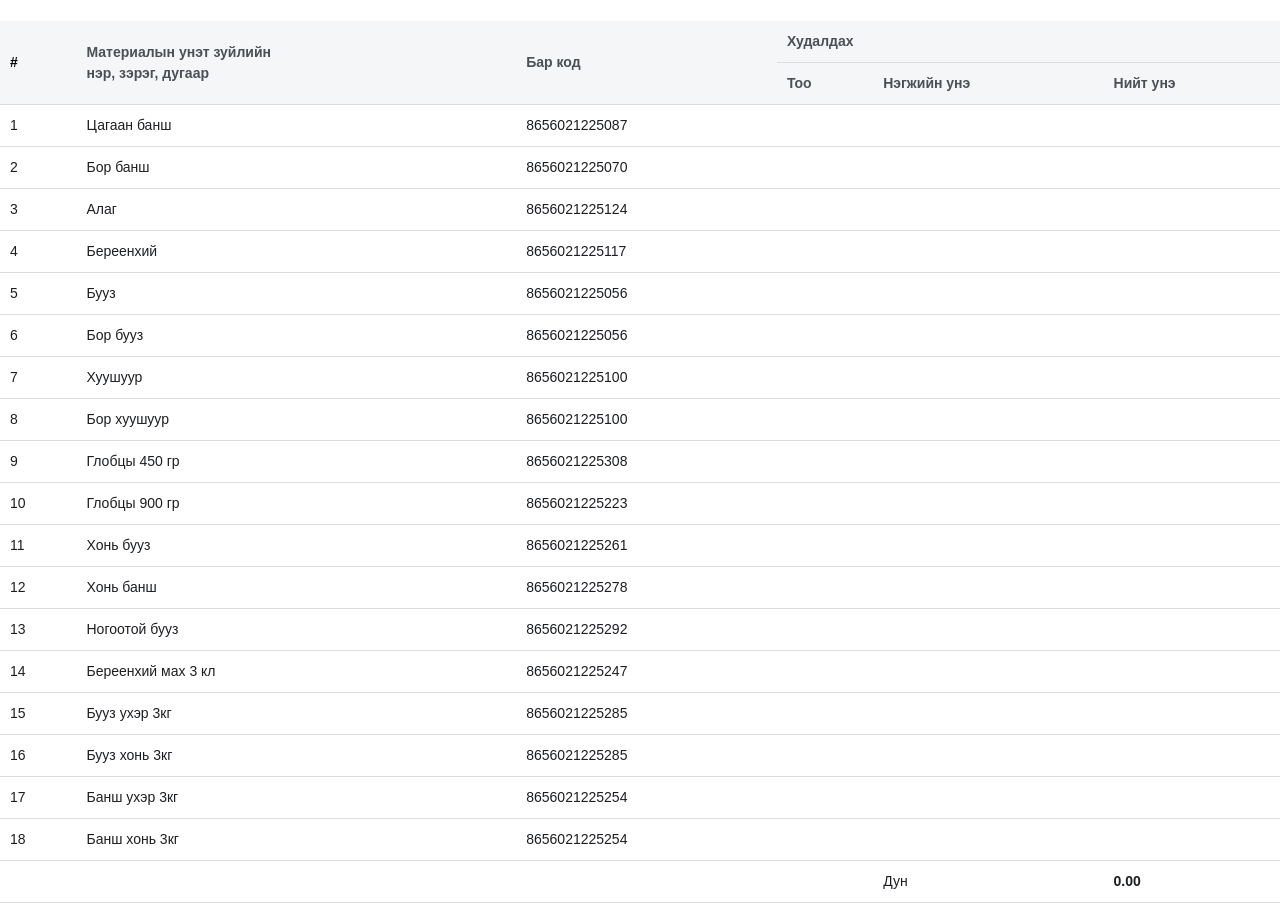
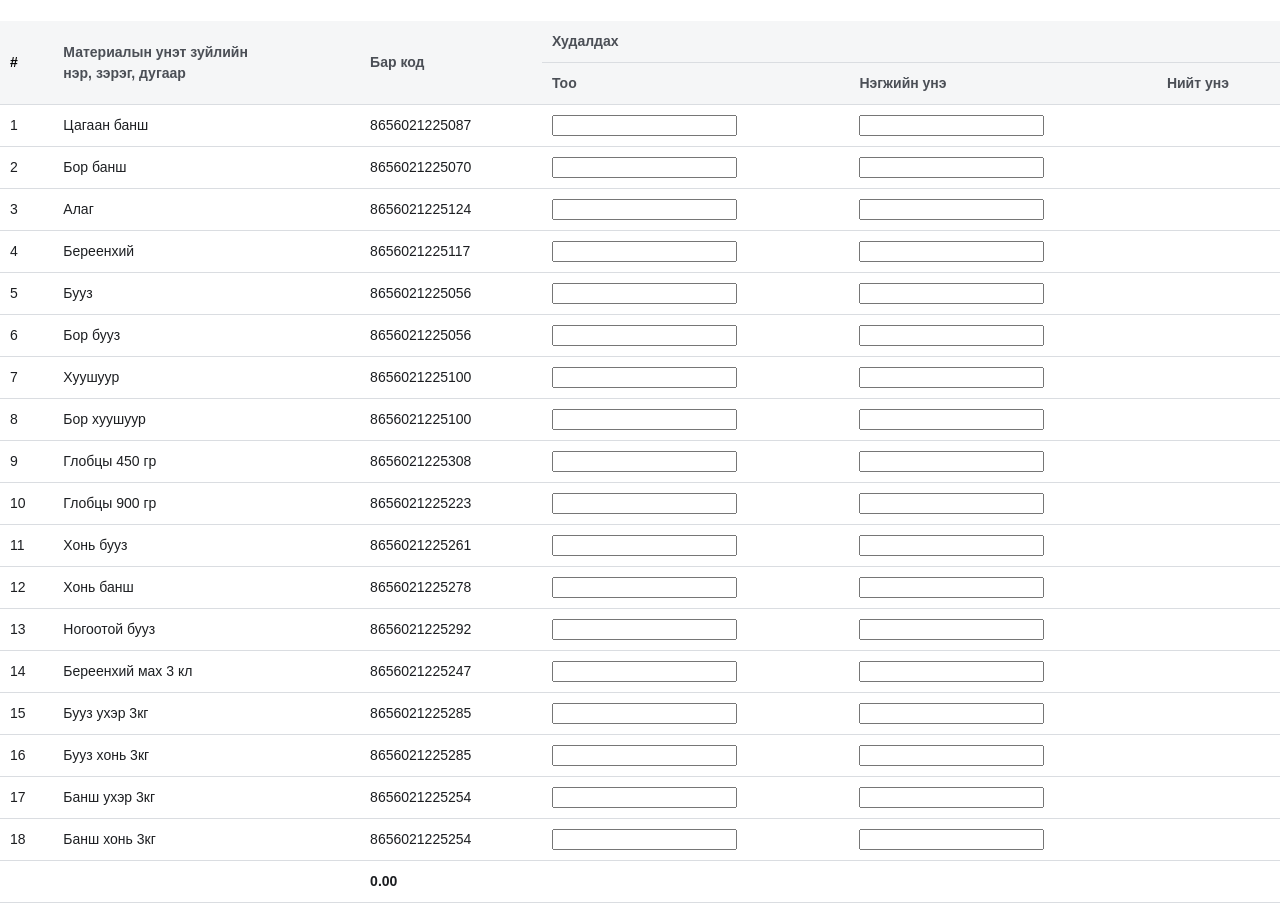
Before and after one commit to aliknds/remote-supply-chain-system, a plain HTML site: page table.html in a window 1280 px wide. Shown: the part 141-1064 px from the top of the page. Drawn offline with Linux system fonts and the light colour scheme.

Commit message:
minor changes

```diff
--- a/javascript.js
+++ b/javascript.js
@@ -1,6 +1,17 @@
 document.addEventListener('DOMContentLoaded', (event) => {
     var table = document.getElementById('data-table');
     var defaultUnitPrice = 14219.21;
+
+    var quantityInputs = table.querySelectorAll('.quantity');
+    var unitPriceInputs = table.querySelectorAll('.unit-price');
+
+    quantityInputs.forEach(input => input.addEventListener('input', updateTotal));
+    unitPriceInputs.forEach(input => {
+        input.addEventListener('input', function(event) {
+            updateTotal(event);
+            updateAllUnitPrices(event);
+        });
+    });
 
     // Attach event listener to all quantity and unit-price cells
     var editableCells = table.querySelectorAll('.quantity, .unit-price');
@@ -33,66 +44,40 @@ document.addEventListener('DOMContentLoaded', (event) => {
 
     // New function to update all unit prices
     function updateAllUnitPrices(e) {
-        var newUnitPrice = e.target.innerText;
-        var rows = table.getElementsByTagName('tr');
-
-        for (var i = 0; i < rows.length; i++) {
-            var unitPriceCell = rows[i].getElementsByClassName('unit-price')[0];
-            if (unitPriceCell) {
-                unitPriceCell.innerText = newUnitPrice;
+        var newUnitPrice = e.target.value;
+        unitPriceInputs.forEach(input => {
+            if(input !== e.target){
+                input.value = newUnitPrice;
+                var event = new Event('input');
+                input.dispatchEvent(event);
             }
-
-            // Manually call the updateTotal function for the row
-            var quantityCell = rows[i].getElementsByClassName('quantity')[0];
-            if (quantityCell) {
-                updateTotal({ target: quantityCell });
-            }
-        }
+        });
     }
 
     function updateTotal(e) {
-        // Get the row of the cell that was changed
-        var row = e.target.parentNode;
+        var row = e.target.parentNode.parentNode;
+        var quantityInput = row.querySelector('.quantity');
+        var unitPriceInput = row.querySelector('.unit-price');
+        var totalPriceCell = row.querySelector('.total-price');
 
-        // Get the quantity, unit price, and total price cells
-        var quantityCell = row.getElementsByClassName('quantity')[0];
-        var unitPriceCell = row.getElementsByClassName('unit-price')[0];
-        var totalPriceCell = row.getElementsByClassName('total-price')[0];
+        var quantity = quantityInput.value ? parseFloat(quantityInput.value) : 0;
+        var unitPrice = unitPriceInput.value ? parseFloat(unitPriceInput.value) : 0;
 
-        // Reset the background color of the cells
-        quantityCell.style.backgroundColor = '';
-        unitPriceCell.style.backgroundColor = '';
-
-        // Parse the quantity and unit price
-        var quantity = quantityCell.innerText ? parseFloat(quantityCell.innerText) : 0;
-        var unitPrice = unitPriceCell.innerText ? parseFloat(unitPriceCell.innerText) : 0;
-
-        // If quantity is entered and unit price is not present, set default unit price
-        if(quantity && !unitPriceCell.innerText){
-            unitPriceCell.innerText = defaultUnitPrice;
+        if(quantity && !unitPrice){
+            unitPriceInput.value = defaultUnitPrice;
             unitPrice = defaultUnitPrice;
-        } else if (!quantity || !unitPrice) {
-            quantityCell.innerText = '';
-            unitPriceCell.innerText = '';
-            totalPriceCell.innerText = ''; // Clear total if quantity or unit price is not valid
-            updateDun();
-            return;
         }
 
-        // Calculate the new total price
         var totalPrice = quantity * unitPrice;
-
-        // Update the total price cell
         if (!isNaN(totalPrice)) {
             totalPriceCell.innerText = totalPrice.toFixed(2);
         } else {
-            totalPriceCell.innerText = ''; // Show an empty string instead of NaN
+            totalPriceCell.innerText = '';
         }
 
         updateDun();
     }
 
-    // Calculate and update the Дун cell
     function updateDun() {
         var totalPriceCells = table.querySelectorAll('.total-price');
         var sum = 0;
@@ -104,12 +89,11 @@ document.addEventListener('DOMContentLoaded', (event) => {
             }
         });
 
-        // Get the Дун cell
         var dunCell = table.querySelector('tbody tr:last-child td:last-child strong');
-
-        // Update the Дун cell
         dunCell.innerText = sum.toFixed(2);
     }
+
+    quantityInputs.forEach(input => updateTotal({ target: input }));
 
     // Initialize the table
     updateDun();
--- a/table.html
+++ b/table.html
@@ -37,153 +37,150 @@
                     <td>1</td>
                     <td>Цагаан банш</td>
                     <td>8656021225087</td>
-                    <td class="quantity" contenteditable="true"></td>
-                    <td class="unit-price" contenteditable="true"></td>
+                    <td><input class="quantity" type="number"></td>
+                    <td><input class="unit-price" type="number"></td>
                     <td class="total-price"></td>
                 </tr>
                 <tr>
                     <td>2</td>
                     <td>Бор банш</td>
                     <td>8656021225070</td>
-                    <td class="quantity" contenteditable="true"></td>
-                    <td class="unit-price" contenteditable="true"></td>
+                    <td><input class="quantity" type="number"></td>
+                    <td><input class="unit-price" type="number"></td>
                     <td class="total-price"></td>
                 </tr>
                 <tr>
                     <td>3</td>
                     <td>Алаг</td>
                     <td>8656021225124</td>
-                    <td class="quantity" contenteditable="true"></td>
-                    <td class="unit-price" contenteditable="true"></td>
+                    <td><input class="quantity" type="number"></td>
+                    <td><input class="unit-price" type="number"></td>
                     <td class="total-price"></td>
                 </tr>
                 <tr>
                     <td>4</td>
                     <td>Береенхий</td>
                     <td>8656021225117</td>
-                    <td class="quantity" contenteditable="true"></td>
-                    <td class="unit-price" contenteditable="true"></td>
+                    <td><input class="quantity" type="number"></td>
+                 <td><input class="unit-price" type="number"></td>
                     <td class="total-price"></td>
                 </tr>
                 <tr>
                     <td>5</td>
                     <td>Бууз</td>
                     <td>8656021225056</td>
-                    <td class="quantity" contenteditable="true"></td>
-                    <td class="unit-price" contenteditable="true"></td>
+                    <td><input class="quantity" type="number"></td>
+                    <td><input class="unit-price" type="number"></td>
                     <td class="total-price"></td>
                 </tr>
                 <tr>
                     <td>6</td>
                     <td>Бор бууз</td>
                     <td>8656021225056</td>
-                    <td class="quantity" contenteditable="true"></td>
-                    <td class="unit-price" contenteditable="true"></td>
+                    <td><input class="quantity" type="number"></td>
+                    <td><input class="unit-price" type="number"></td>
                     <td class="total-price"></td>
                 </tr>
                 <tr>
                     <td>7</td>
                     <td>Хуушуур</td>
                     <td>8656021225100</td>
-                    <td class="quantity" contenteditable="true"></td>
-                    <td class="unit-price" contenteditable="true"></td>
+                    <td><input class="quantity" type="number"></td>
+                    <td><input class="unit-price" type="number"></td>
                     <td class="total-price"></td>
                 </tr>
                 <tr>
                     <td>8</td>
                     <td>Бор хуушуур</td>
                     <td>8656021225100</td>
-                    <td class="quantity" contenteditable="true"></td>
-                    <td class="unit-price" contenteditable="true"></td>
+                    <td><input class="quantity" type="number"></td>
+                    <td><input class="unit-price" type="number"></td>
                     <td class="total-price"></td>
                 </tr>
                 <tr>
                     <td>9</td>
                     <td>Глобцы 450 гр</td>
                     <td>8656021225308</td>
-                    <td class="quantity" contenteditable="true"></td>
-                    <td class="unit-price" contenteditable="true"></td>
-                    <td class="total-price"></td>
+                    <td><input class="quantity" type="number"></td>
+                    <td><input class="unit-price" type="number"></td>
+                 <td class="total-price"></td>
                 </tr>
                 <tr>
                     <td>10</td>
                     <td>Глобцы 900 гр</td>
                     <td>8656021225223</td>
-                    <td class="quantity" contenteditable="true"></td>
-                    <td class="unit-price" contenteditable="true"></td>
+                    <td><input class="quantity" type="number"></td>
+                    <td><input class="unit-price" type="number"></td>
                     <td class="total-price"></td>
                 </tr>
                 <tr>
                     <td>11</td>
                     <td>Хонь бууз</td>
                     <td>8656021225261</td>
-                    <td class="quantity" contenteditable="true"></td>
-                    <td class="unit-price" contenteditable="true"></td>
+                    <td><input class="quantity" type="number"></td>
+                    <td><input class="unit-price" type="number"></td>
                     <td class="total-price"></td>
                 </tr>
                 <tr>
                     <td>12</td>
                     <td>Хонь банш</td>
                     <td>8656021225278</td>
-                    <td class="quantity" contenteditable="true"></td>
-                    <td class="unit-price" contenteditable="true"></td>
+                    <td><input class="quantity" type="number"></td>
+                    <td><input class="unit-price" type="number"></td>
                     <td class="total-price"></td>
                 </tr>
                 <tr>
                     <td>13</td>
                     <td>Ногоотой бууз</td>
                     <td>8656021225292</td>
-                    <td class="quantity" contenteditable="true"></td>
-                    <td class="unit-price" contenteditable="true"></td>
+                    <td><input class="quantity" type="number"></td>
+                    <td><input class="unit-price" type="number"></td>
                     <td class="total-price"></td>
                 </tr>
                 <tr>
                     <td>14</td>
                     <td>Береенхий мах 3 кл</td>
                     <td>8656021225247</td>
-                    <td class="quantity" contenteditable="true"></td>
-                    <td class="unit-price" contenteditable="true"></td>
+                    <td><input class="quantity" type="number"></td>
+                    <td><input class="unit-price" type="number"></td>
                     <td class="total-price"></td>
                 </tr>
                 <tr>
                     <td>15</td>
                     <td>Бууз ухэр 3кг</td>
                     <td>8656021225285</td>
-                    <td class="quantity" contenteditable="true"></td>
-                    <td class="unit-price" contenteditable="true"></td>
+                    <td><input class="quantity" type="number"></td>
+                    <td><input class="unit-price" type="number"></td>
                     <td class="total-price"></td>
                 </tr>
                 <tr>
                     <td>16</td>
                     <td>Бууз хонь 3кг</td>
                     <td>8656021225285</td>
-                    <td class="quantity" contenteditable="true"></td>
-                    <td class="unit-price" contenteditable="true"></td>
+                    <td><input class="quantity" type="number"></td>
+                    <td><input class="unit-price" type="number"></td>
                     <td class="total-price"></td>
                 </tr>
                 <tr>
                     <td>17</td>
                     <td>Банш ухэр 3кг</td>
                     <td>8656021225254</td>
-                    <td class="quantity" contenteditable="true"></td>
-                    <td class="unit-price" contenteditable="true"></td>
+                    <td><input class="quantity" type="number"></td>
+                    <td><input class="unit-price" type="number"></td>
                     <td class="total-price"></td>
                 </tr>
                 <tr>
                     <td>18</td>
                     <td>Банш хонь 3кг</td>
                     <td>8656021225254</td>
-                    <td class="quantity" contenteditable="true"></td>
-                    <td class="unit-price" contenteditable="true"></td>
+                    <td><input class="quantity" type="number"></td>
+                    <td><input class="unit-price" type="number"></td>
                     <td class="total-price"></td>
                 </tr>
                 <tr>
-                    <td class="quantity" contenteditable="true"></td>
-                    <td class="unit-price" contenteditable="true"></td>
-                    <td class="total-price"></td>
                     <td></td>
-                    <td>Дун</td>
-                    <td><strong>270164.99</strong></td>
+                    <td></td>
+                    <td><strong class="dun"></strong></td>
                 </tr>
             </tbody>
         </table>
```
